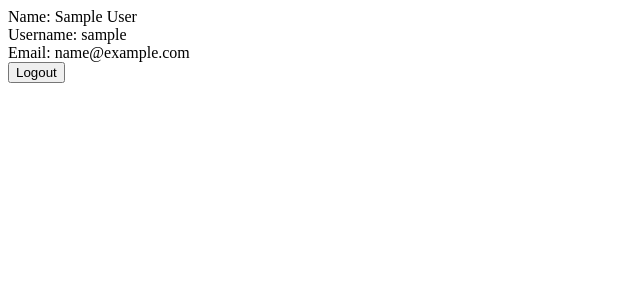
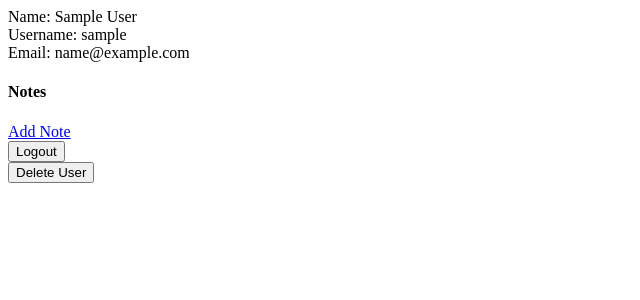
Before and after one commit to austinschao/flask-notes, a Flask app: a page that uses templates/user_page.html in a window 1280 px wide. Shown: the top 300 px of the page, without its empty margins (0-640 px from the left). Run offline with Flask 2, Linux system fonts and the light colour scheme; the visitor is signed in with stand-in values (Sample User, id 1); tables that the repository leaves empty hold one stand-in row (values such as "Sample post"); parts of the project's set-up code (start-up, migrations or seed data) failed here and were passed over.

Commit message:
Part 8 WIP

```diff
--- a/app.py
+++ b/app.py
@@ -1,8 +1,8 @@
 from flask import Flask, render_template, request, redirect, session, flash
 
-from models import User, db, connect_db
+from models import User, db, connect_db, Note
 
-from forms import RegisterForm, LoginForm, CSRFProtection
+from forms import RegisterForm, LoginForm, CSRFProtection, AddNote, EditNote
 
 app = Flask(__name__)
 
@@ -44,7 +44,7 @@ def register():
         db.session.add(new_user)
         db.session.commit()
 
-        session["username"] = user.username
+        session["username"] = username
         return redirect(f'/users/{username}')
 
     else:
@@ -82,12 +82,12 @@ def show_user_page(username):
 
     form = CSRFProtection()
 
+
     if "username" not in session:
         flash("must be logged in to access user info")
         return redirect('/login')
     else:
         curr_user = User.query.get(username)
-
         return render_template('user_page.html', user=curr_user, form=form)
 
 
@@ -101,3 +101,64 @@ def logout():
         session.pop('username', None)
 
     return redirect('/')
+
+
+@app.post('/users/<username>/delete')
+def delete_user(username):
+    """ Delete user's account """
+
+    form = CSRFProtection()
+
+    # if session["username"] == username:
+    #     user = User.query.get_or_404(username)
+    #     session.pop('username', None)
+
+    #     for note in user.notes:
+    #         db.session.delete(note)
+
+    #     db.session.delete(user)
+    #     db.session.commit()
+
+    #     flash("User was successfully deleted!")
+    #     return redirect('/')
+
+    if form.validate_on_submit():
+        if session["username"] == username:
+            user = User.query.get_or_404(username)
+            session.pop('username', None)
+
+            for note in user.notes:
+                db.session.delete(note)
+
+            db.session.delete(user)
+            db.session.commit()
+
+            flash("User was successfully deleted!")
+
+    return redirect('/')
+
+
+
+
+
+@app.route('/users/<username>/notes/add', methods=['GET', 'POST'])
+def add_note(username):
+    """ Add a note to the user's profile """
+
+    form = AddNote()
+
+    user = User.query.get_or_404(username)
+
+    if form.validate_on_submit():
+        title = form.title.data
+        content = form.content.data
+
+        new_note = Note(title=title, content=content, owner=username)
+
+        db.session.add(new_note)
+        db.session.commit()
+
+        return redirect(f'/users/{username}')
+
+    else:
+        return render_template('add_note.html', form=form, user=user)
--- a/forms.py
+++ b/forms.py
@@ -2,7 +2,7 @@ from wsgiref import validate
 
 from flask_wtf import FlaskForm
 
-from wtforms import StringField, EmailField, PasswordField
+from wtforms import StringField, EmailField, PasswordField, TextAreaField
 
 from wtforms.validators import InputRequired, Email, Length, DataRequired, email_validator
 
@@ -21,6 +21,7 @@ class RegisterForm(FlaskForm):
 
     last_name = StringField('Last Name', validators=[DataRequired(), Length(max=30)])
 
+
 class LoginForm(FlaskForm):
     """ Create a form for logging in existing users """
 
@@ -28,5 +29,22 @@ class LoginForm(FlaskForm):
 
     password = PasswordField('Password', validators=[DataRequired(), Length(min=5, max=20)])
 
+
 class CSRFProtection(FlaskForm):
     """ Form for CSRF Protection"""
+
+
+class AddNote(FlaskForm):
+    """ Form for adding a note """
+
+    title = StringField('Title', validators=[DataRequired(), Length(max=100)])
+
+    content = TextAreaField('Content', validators=[DataRequired()])
+
+
+class EditNote(FlaskForm):
+    """ Form for editing a note """
+
+    title = StringField('Title', validators=[DataRequired(), Length(max=100)])
+
+    content = TextAreaField('Content', validators=[DataRequired()])
--- a/templates/user_page.html
+++ b/templates/user_page.html
@@ -7,9 +7,28 @@
 <div>Username: {{user.username}}</div>
 <div>Email: {{user.email}}</div>
 
+<div>
+    <h4>Notes</h4>
+    <ul>
+        {% for note in user.notes %}
+        <li>
+            <a href="/notes/{{note.id}}/update">{{note.title}}<a>
+        </li>
+        {% endfor %}
+    </ul>
+    <a href="/users/{{user.username}}/notes/add">Add Note</a>
+</div>
+
+
 <form action="/logout" method="POST">
     {{form.hidden_tag()}}
     <button type="submit" class="btn btn-primary">Logout</button>
 </form>
 
+
+<form action="/users/{{user.username}}/delete" method="POST">
+    {{form.hidden_tag()}}
+    <button type="submit" class="btn btn-primary">Delete User</button>
+</form>
+
 {% endblock %}
```
Also changed, not shown: models.py (+15 -0 lines), templates/add_note.html (added, +30 -0 lines), templates/note.html (added, +31 -0 lines).
